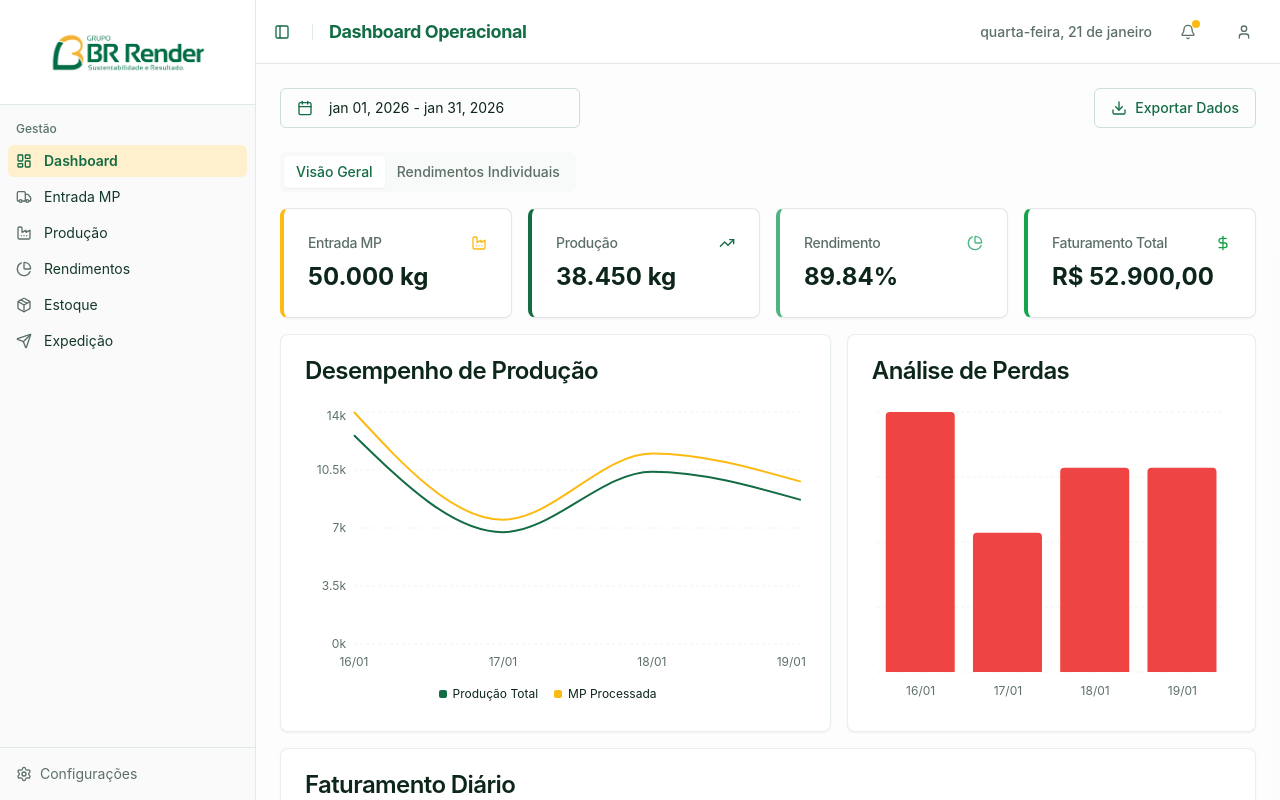
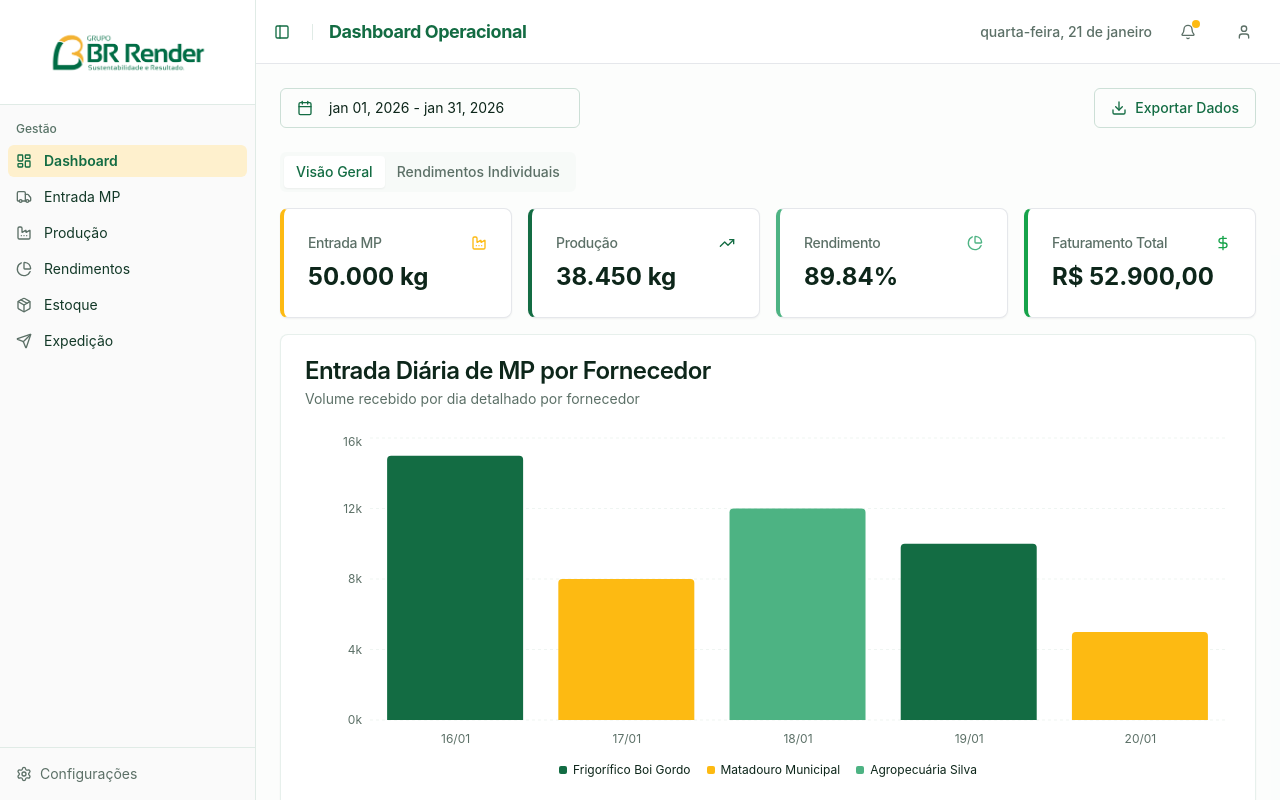
Before and after one commit to rodrigoengenheiro148/sistema-de-produ--o-industrial-s8cq8af0z, a React (Vite) app: page / in a window 1280 px wide. Shown: the top 800 px of the page. Built offline with nearby package versions, Linux system fonts and the light colour scheme.

Commit message:
feat: Add daily raw material intake chart

```diff
--- /dev/null
+++ b/src/components/dashboard/RawMaterialChart.tsx
@@ -0,0 +1,129 @@
+import { useMemo } from 'react'
+import { RawMaterialEntry } from '@/lib/types'
+import {
+  Card,
+  CardContent,
+  CardDescription,
+  CardHeader,
+  CardTitle,
+} from '@/components/ui/card'
+import {
+  ChartContainer,
+  ChartLegend,
+  ChartLegendContent,
+  ChartTooltip,
+  ChartTooltipContent,
+  ChartConfig,
+} from '@/components/ui/chart'
+import { BarChart, Bar, CartesianGrid, XAxis, YAxis } from 'recharts'
+import { format } from 'date-fns'
+import { ptBR } from 'date-fns/locale'
+
+interface RawMaterialChartProps {
+  data: RawMaterialEntry[]
+}
+
+export function RawMaterialChart({ data }: RawMaterialChartProps) {
+  // Process data for the chart
+  const { chartData, chartConfig } = useMemo(() => {
+    const suppliers = Array.from(new Set(data.map((item) => item.supplier)))
+    const dateMap = new Map<string, any>()
+
+    data.forEach((item) => {
+      const dateKey = format(item.date, 'dd/MM')
+      if (!dateMap.has(dateKey)) {
+        dateMap.set(dateKey, { date: dateKey, originalDate: item.date })
+      }
+      const entry = dateMap.get(dateKey)
+      entry[item.supplier] = (entry[item.supplier] || 0) + item.quantity
+    })
+
+    const sortedData = Array.from(dateMap.values()).sort(
+      (a, b) => a.originalDate.getTime() - b.originalDate.getTime(),
+    )
+
+    // Generate config with Green/Yellow theme colors
+    // We cycle through chart-1 to chart-5 variables which are theme-aware
+    const config: ChartConfig = {}
+    suppliers.forEach((supplier, index) => {
+      // Logic to assign specific colors if needed, but using theme vars for consistency
+      const colorVar = `hsl(var(--chart-${(index % 5) + 1}))`
+      config[supplier] = {
+        label: supplier,
+        color: colorVar,
+      }
+    })
+
+    return { chartData: sortedData, chartConfig: config }
+  }, [data])
+
+  if (data.length === 0) {
+    return (
+      <Card className="col-span-full shadow-sm border-primary/10">
+        <CardHeader>
+          <CardTitle>Entrada Diária de MP por Fornecedor</CardTitle>
+          <CardDescription>
+            Acompanhamento diário de recebimento de matéria-prima
+          </CardDescription>
+        </CardHeader>
+        <CardContent className="h-[350px] flex items-center justify-center text-muted-foreground">
+          Nenhum dado disponível para o período selecionado.
+        </CardContent>
+      </Card>
+    )
+  }
+
+  return (
+    <Card className="col-span-full shadow-sm border-primary/10">
+      <CardHeader>
+        <CardTitle>Entrada Diária de MP por Fornecedor</CardTitle>
+        <CardDescription>
+          Volume recebido por dia detalhado por fornecedor
+        </CardDescription>
+      </CardHeader>
+      <CardContent>
+        <ChartContainer config={chartConfig} className="h-[350px] w-full">
+          <BarChart data={chartData}>
+            <CartesianGrid vertical={false} strokeDasharray="3 3" />
+            <XAxis
+              dataKey="date"
+              tickLine={false}
+              axisLine={false}
+              tickMargin={8}
+            />
+            <YAxis
+              tickLine={false}
+              axisLine={false}
+              tickFormatter={(value) => `${value / 1000}k`}
+            />
+            <ChartTooltip
+              content={
+                <ChartTooltipContent
+                  className="w-48"
+                  formatter={(value, name) => (
+                    <div className="flex w-full justify-between gap-2">
+                      <span className="text-muted-foreground">{name}</span>
+                      <span className="font-mono font-medium">
+                        {Number(value).toLocaleString('pt-BR')} kg
+                      </span>
+                    </div>
+                  )}
+                />
+              }
+            />
+            <ChartLegend content={<ChartLegendContent />} />
+            {Object.keys(chartConfig).map((supplier) => (
+              <Bar
+                key={supplier}
+                dataKey={supplier}
+                fill={chartConfig[supplier].color}
+                radius={[4, 4, 0, 0]}
+                stackId="a"
+              />
+            ))}
+          </BarChart>
+        </ChartContainer>
+      </CardContent>
+    </Card>
+  )
+}
--- a/src/pages/Index.tsx
+++ b/src/pages/Index.tsx
@@ -44,6 +44,7 @@ import {
 } from 'lucide-react'
 import { cn } from '@/lib/utils'
 import { Tabs, TabsContent, TabsList, TabsTrigger } from '@/components/ui/tabs'
+import { RawMaterialChart } from '@/components/dashboard/RawMaterialChart'
 
 export default function Dashboard() {
   const { rawMaterials, production, shipping, dateRange, setDateRange } =
@@ -279,6 +280,10 @@ export default function Dashboard() {
             </Card>
           </div>
 
+          <div className="grid gap-4">
+            <RawMaterialChart data={filteredRawMaterials} />
+          </div>
+
           <div className="grid gap-4 md:grid-cols-2 lg:grid-cols-7">
             <Card className="col-span-4 shadow-sm border-primary/10">
               <CardHeader>
```
Also changed, not shown: 7 other files (tests, documents, lock files or other folders).
